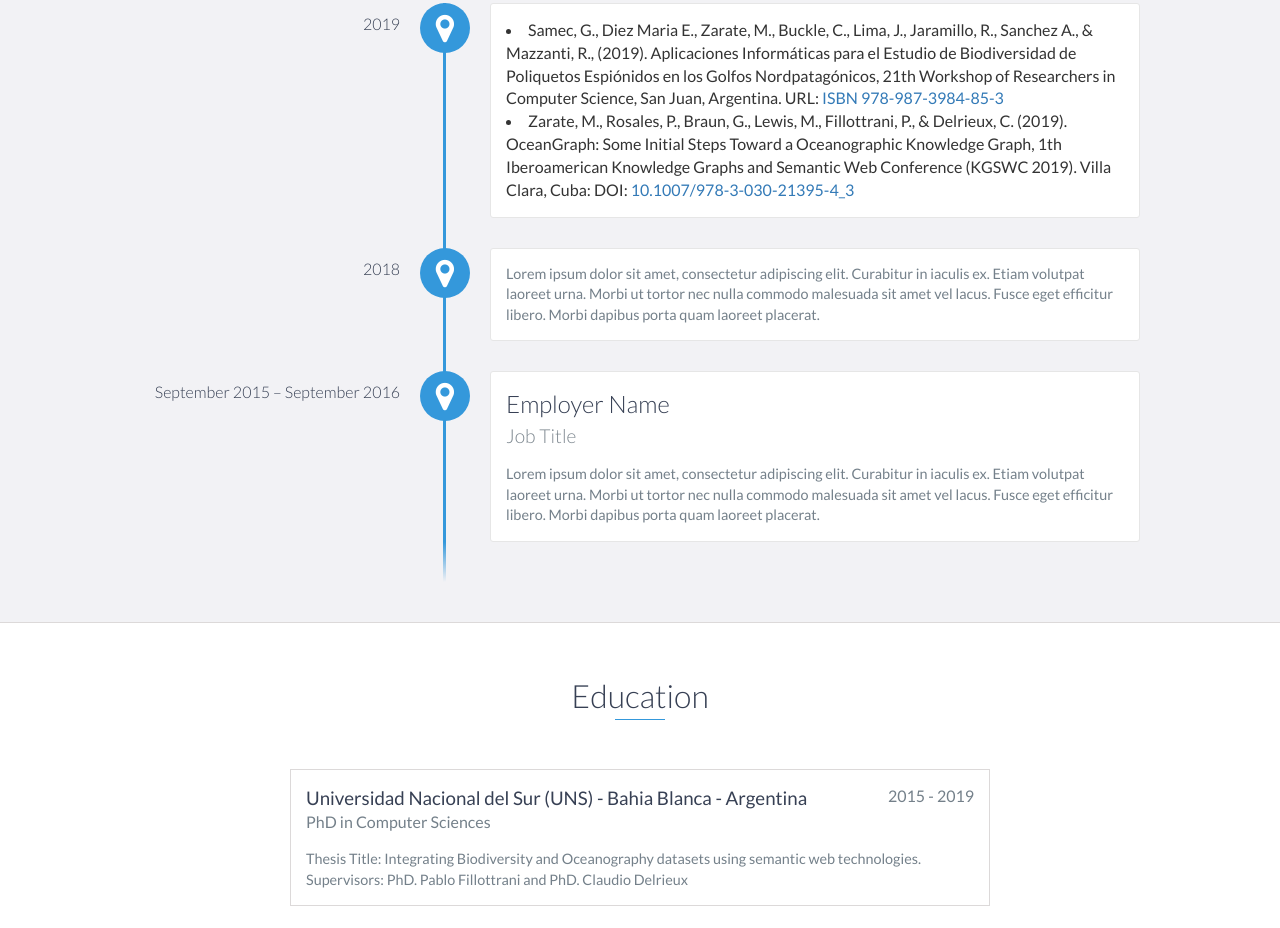
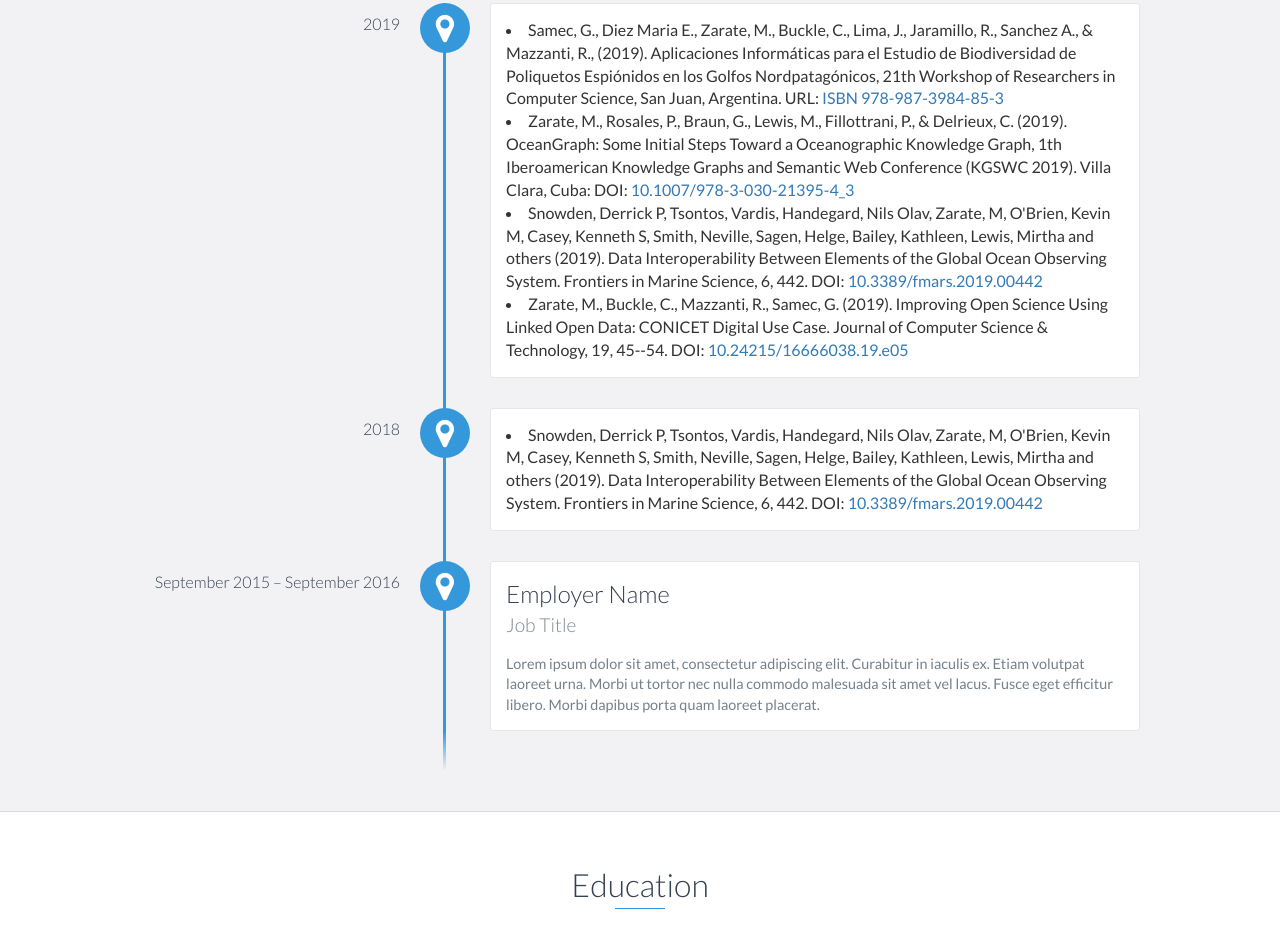
Before and after one commit to marcosdzarate/marcosdzarate.github.io, a website: page index.html in a window 1280 px wide. Shown: the part 1218-2146 px from the top of the page. Drawn offline with nearby package versions, Linux system fonts and the light colour scheme.

Commit message:
Update index.html

```diff
--- a/index.html
+++ b/index.html
@@ -90,12 +90,14 @@
                 <p>
                    <li>  Samec, G., Diez Maria E., Zarate, M., Buckle, C., Lima, J., Jaramillo, R., Sanchez A., & Mazzanti, R., (2019). Aplicaciones Informáticas para el Estudio de Biodiversidad de Poliquetos Espiónidos en los Golfos Nordpatagónicos, 21th Workshop of Researchers in Computer Science, San Juan, Argentina. URL: <a href="http://redunci.info.unlp.edu.ar/docs/Libro_WICC_2019-con_paginas.pdf">ISBN 978-987-3984-85-3</a> </li>
                    <li>  Zarate, M., Rosales, P., Braun, G., Lewis, M., Fillottrani, P., & Delrieux, C. (2019). OceanGraph: Some Initial Steps Toward a Oceanographic Knowledge Graph, 1th Iberoamerican Knowledge Graphs and Semantic Web Conference (KGSWC 2019). Villa Clara, Cuba: DOI: <a href="https://link.springer.com/chapter/10.1007/978-3-030-21395-4_3">10.1007/978-3-030-21395-4_3</a> </li>
+		   <li>  Snowden, Derrick P, Tsontos, Vardis, Handegard, Nils Olav, Zarate, M, O'Brien, Kevin M, Casey, Kenneth S, Smith, Neville, Sagen, Helge, Bailey, Kathleen, Lewis, Mirtha and others (2019). Data Interoperability Between Elements of the Global Ocean Observing System. Frontiers in Marine Science, 6, 442. DOI: <a href="https://www.frontiersin.org/articles/10.3389/fmars.2019.00442/abstract">10.3389/fmars.2019.00442</a> </li>
+		   <li>  Zarate, M., Buckle, C., Mazzanti, R., Samec, G. (2019). Improving Open Science Using Linked Open Data: CONICET Digital Use Case. Journal of Computer Science & Technology, 19, 45--54. DOI: <a href="https://doi.org/10.24215/16666038.19.e05">10.24215/16666038.19.e05</a> </li>
 		</p>
             </div>
 
             <div data-date="2018">
                 <p>
-                    Lorem ipsum dolor sit amet, consectetur adipiscing elit. Curabitur in iaculis ex. Etiam volutpat laoreet urna. Morbi ut tortor nec nulla commodo malesuada sit amet vel lacus. Fusce eget efficitur libero. Morbi dapibus porta quam laoreet placerat.
+			<li>  Snowden, Derrick P, Tsontos, Vardis, Handegard, Nils Olav, Zarate, M, O'Brien, Kevin M, Casey, Kenneth S, Smith, Neville, Sagen, Helge, Bailey, Kathleen, Lewis, Mirtha and others (2019). Data Interoperability Between Elements of the Global Ocean Observing System. Frontiers in Marine Science, 6, 442. DOI: <a href="https://www.frontiersin.org/articles/10.3389/fmars.2019.00442/abstract">10.3389/fmars.2019.00442</a> </li>
 
 		</p>
             </div>
```
